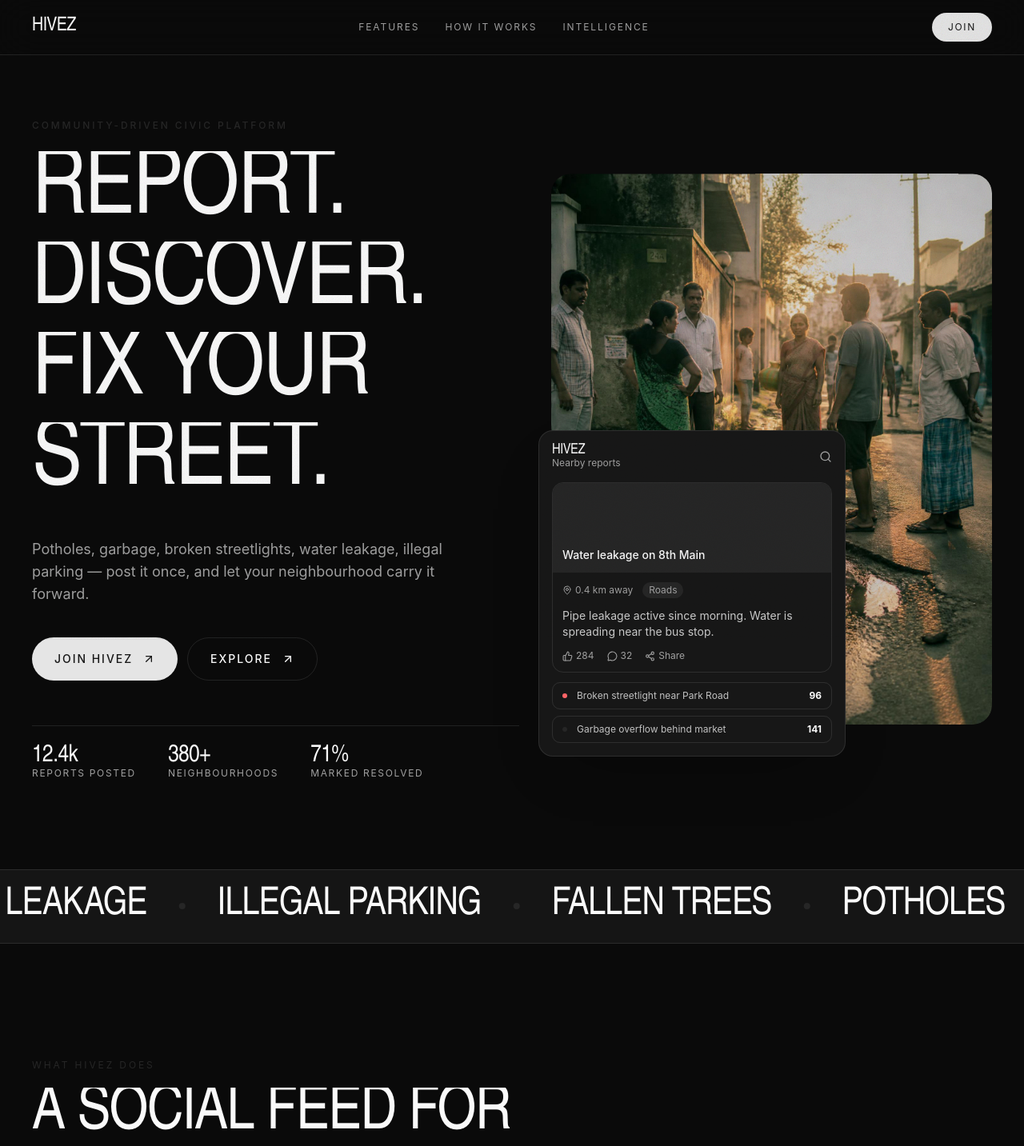
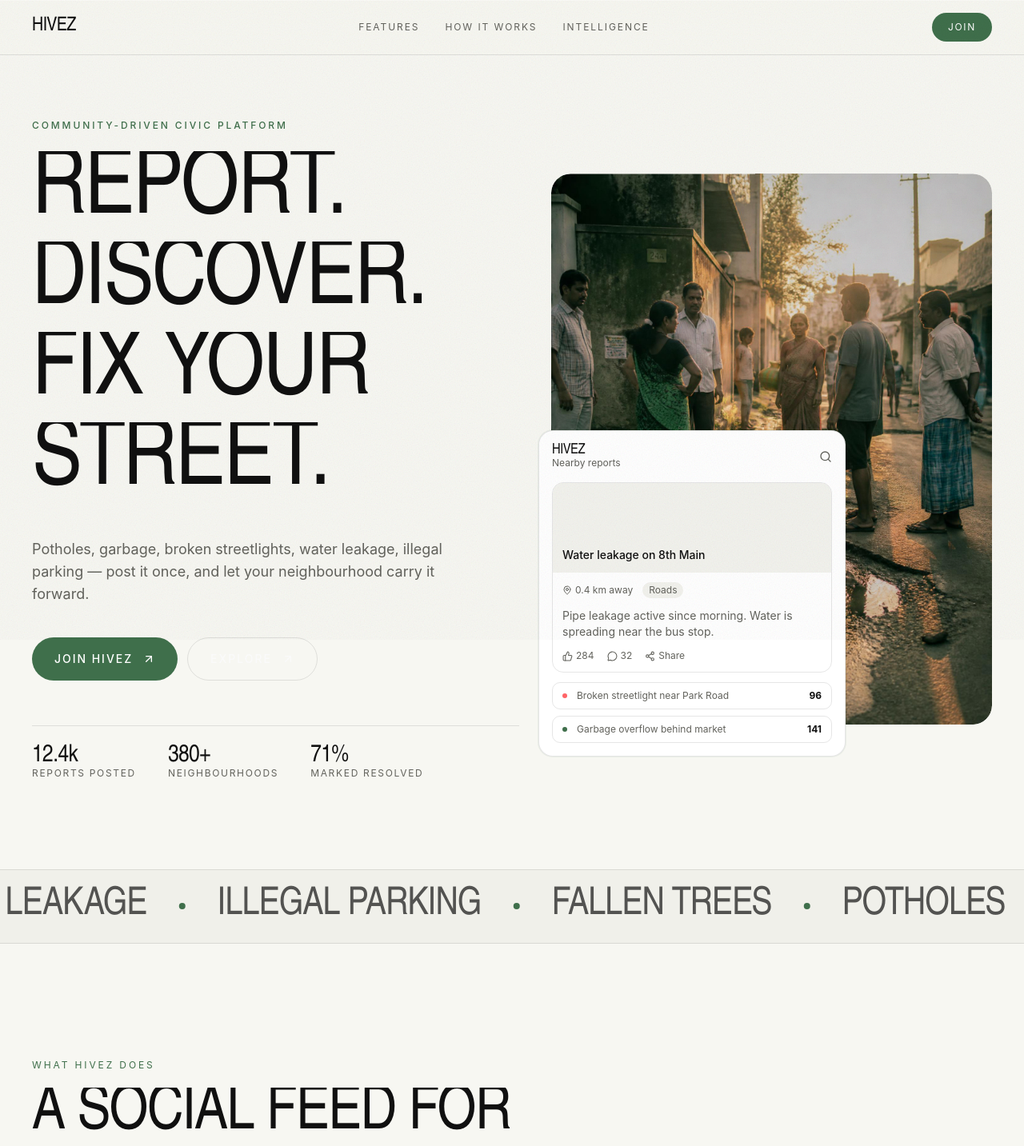
Before and after one commit to ManuelRodrigues0/hivez, a React (Vite) app: page / in a window 1280 px wide. Shown: the top 1433 px of the page at 80% size. Built offline with nearby package versions, Linux system fonts and the light colour scheme; no server answers.

Commit message:
Updated Hivez

```diff
--- a/src/index.css
+++ b/src/index.css
@@ -26,8 +26,8 @@ html.dark,
 html.light,
 .light body,
 .light #root {
-  background: #fff;
-  color: #000;
+  background: #f7f7f2;
+  color: #101010;
   transition: background-color 0.7s ease, color 0.7s ease;
 }
 
@@ -100,46 +100,46 @@ body,
 }
 
 :root {
-  --hivez-bg: #f6f4ee;
+  --hivez-bg: #f7f7f2;
   --hivez-surface: #ffffff;
-  --hivez-surface-soft: #fbfaf6;
-  --hivez-border: rgba(24, 24, 27, 0.1);
-  --hivez-text: #111111;
-  --hivez-muted: #71717a;
+  --hivez-surface-soft: #f0efe9;
+  --hivez-border: rgba(16, 16, 16, 0.1);
+  --hivez-text: #101010;
+  --hivez-muted: #62625c;
   --hivez-accent: #3f6f4b;
   --hivez-radius: 18px;
-  --background: oklch(1 0 0);
-  --foreground: oklch(0.145 0 0);
-  --card: oklch(1 0 0);
-  --card-foreground: oklch(0.145 0 0);
-  --popover: oklch(1 0 0);
-  --popover-foreground: oklch(0.145 0 0);
-  --primary: oklch(0.205 0 0);
-  --primary-foreground: oklch(0.985 0 0);
-  --secondary: oklch(0.97 0 0);
-  --secondary-foreground: oklch(0.205 0 0);
-  --muted: oklch(0.97 0 0);
-  --muted-foreground: oklch(0.556 0 0);
-  --accent: oklch(0.97 0 0);
-  --accent-foreground: oklch(0.205 0 0);
+  --background: #f7f7f2;
+  --foreground: #101010;
+  --card: #ffffff;
+  --card-foreground: #101010;
+  --popover: #ffffff;
+  --popover-foreground: #101010;
+  --primary: #3f6f4b;
+  --primary-foreground: #ffffff;
+  --secondary: #e8e6df;
+  --secondary-foreground: #101010;
+  --muted: #f0efe9;
+  --muted-foreground: #62625c;
+  --accent: #f2c14e;
+  --accent-foreground: #101010;
   --destructive: oklch(0.577 0.245 27.325);
-  --border: oklch(0.922 0 0);
-  --input: oklch(0.922 0 0);
-  --ring: oklch(0.708 0 0);
-  --chart-1: oklch(0.87 0 0);
-  --chart-2: oklch(0.556 0 0);
-  --chart-3: oklch(0.439 0 0);
-  --chart-4: oklch(0.371 0 0);
-  --chart-5: oklch(0.269 0 0);
+  --border: rgba(16, 16, 16, 0.1);
+  --input: rgba(16, 16, 16, 0.1);
+  --ring: #3f6f4b;
+  --chart-1: #3f6f4b;
+  --chart-2: #f2c14e;
+  --chart-3: #7b9a61;
+  --chart-4: #62625c;
+  --chart-5: #101010;
   --radius: 0.625rem;
-  --sidebar: oklch(0.985 0 0);
-  --sidebar-foreground: oklch(0.145 0 0);
-  --sidebar-primary: oklch(0.205 0 0);
-  --sidebar-primary-foreground: oklch(0.985 0 0);
-  --sidebar-accent: oklch(0.97 0 0);
-  --sidebar-accent-foreground: oklch(0.205 0 0);
-  --sidebar-border: oklch(0.922 0 0);
-  --sidebar-ring: oklch(0.708 0 0);
+  --sidebar: #f7f7f2;
+  --sidebar-foreground: #101010;
+  --sidebar-primary: #3f6f4b;
+  --sidebar-primary-foreground: #ffffff;
+  --sidebar-accent: #e8e6df;
+  --sidebar-accent-foreground: #101010;
+  --sidebar-border: rgba(16, 16, 16, 0.1);
+  --sidebar-ring: #3f6f4b;
 }
 
 .dark {
@@ -1340,23 +1340,23 @@ body,
 
 /* Authenticated Hivez redesign layer */
 .app-shell {
-  --hivez-bg: #f3f0e8;
-  --hivez-surface: rgba(255, 255, 255, 0.78);
-  --hivez-surface-solid: #fffdf8;
-  --hivez-surface-soft: #f8f5ed;
-  --hivez-elevated: rgba(255, 255, 255, 0.92);
-  --hivez-border: rgba(32, 30, 25, 0.11);
-  --hivez-border-strong: rgba(32, 30, 25, 0.18);
-  --hivez-text: #181610;
-  --hivez-muted: #716b5e;
-  --hivez-faint: #9a9384;
-  --hivez-accent: #4c7a49;
+  --hivez-bg: #f7f7f2;
+  --hivez-surface: rgba(255, 255, 255, 0.82);
+  --hivez-surface-solid: #ffffff;
+  --hivez-surface-soft: #f0efe9;
+  --hivez-elevated: rgba(255, 255, 255, 0.94);
+  --hivez-border: rgba(16, 16, 16, 0.1);
+  --hivez-border-strong: rgba(63, 111, 75, 0.28);
+  --hivez-text: #101010;
+  --hivez-muted: #62625c;
+  --hivez-faint: #8b8b82;
+  --hivez-accent: #3f6f4b;
   --hivez-accent-strong: #2f5f3e;
-  --hivez-warning: #d98a1d;
+  --hivez-warning: #f2c14e;
   --hivez-danger: #d84444;
   --hivez-radius: 22px;
   --hivez-radius-sm: 14px;
-  --hivez-shadow: 0 0 0 1px rgba(32, 30, 25, 0.08);
+  --hivez-shadow: 0 0 0 1px rgba(63, 111, 75, 0.12);
   --hivez-shadow-soft: none;
   background: var(--hivez-bg) !important;
   color: var(--hivez-text) !important;
@@ -1603,8 +1603,8 @@ body,
 .app-primary-button {
   min-height: 44px;
   border-radius: 999px;
-  background: var(--hivez-text) !important;
-  color: var(--hivez-bg) !important;
+  background: var(--hivez-accent) !important;
+  color: #ffffff !important;
   box-shadow: none;
 }
 
@@ -1879,6 +1879,27 @@ body,
   padding-left: 48px !important;
 }
 
+.app-page [class*="text-sky-"],
+.app-page [class*="text-blue-"],
+.app-shell [class*="text-sky-"],
+.app-shell [class*="text-blue-"] {
+  color: var(--hivez-accent) !important;
+}
+
+.app-page [class*="bg-sky-"],
+.app-page [class*="bg-blue-"],
+.app-shell [class*="bg-sky-"],
+.app-shell [class*="bg-blue-"] {
+  background-color: color-mix(in srgb, var(--hivez-accent) 14%, transparent) !important;
+}
+
+.app-page [class*="hover:bg-sky-"]:hover,
+.app-page [class*="hover:bg-blue-"]:hover,
+.app-shell [class*="hover:bg-sky-"]:hover,
+.app-shell [class*="hover:bg-blue-"]:hover {
+  background-color: color-mix(in srgb, var(--hivez-accent) 10%, transparent) !important;
+}
+
 .app-search-page [class*="Trending"],
 .app-search-page .app-secondary-button {
   box-shadow: none;
--- a/src/styles/landing.css
+++ b/src/styles/landing.css
@@ -20,8 +20,17 @@
 
 /* Ensure landing page uses proper background and foreground colors from design system */
 .landing-page {
-  background-color: var(--background);
-  color: var(--foreground);
+  --landing-bg: #f7f7f2;
+  --landing-surface: #ffffff;
+  --landing-soft: #f0efe9;
+  --landing-ink: #101010;
+  --landing-muted: #62625c;
+  --landing-green: #3f6f4b;
+  --landing-green-deep: #2f5f3e;
+  --landing-honey: #f2c14e;
+  --landing-border: rgba(16, 16, 16, 0.1);
+  background-color: var(--landing-bg);
+  color: var(--landing-ink);
 }
 
 /* Font display utility for headings */
@@ -73,13 +82,13 @@
 }
 
 .landing-page .text-foreground\/70 {
-  color: hsl(var(--foreground) / 0.7);
+  color: color-mix(in srgb, var(--landing-ink) 70%, transparent);
 }
 
 /* Dark mode support for primary section */
 .landing-page section.bg-primary {
-  background-color: var(--primary);
-  color: var(--primary-foreground);
+  background-color: var(--landing-green-deep);
+  color: #ffffff;
 }
 
 /* Grid layouts */
@@ -107,3 +116,93 @@
     padding-bottom: 1.5rem;
   }
 }
+
+.landing-page header {
+  border-color: var(--landing-border) !important;
+  background: color-mix(in srgb, var(--landing-bg) 86%, transparent) !important;
+  color: var(--landing-ink);
+  box-shadow: 0 1px 0 rgba(255, 255, 255, 0.45) inset;
+}
+
+.landing-page header a {
+  color: inherit;
+}
+
+.landing-page header nav {
+  color: var(--landing-muted) !important;
+}
+
+.landing-page header nav a:hover,
+.landing-page footer nav a:hover {
+  color: var(--landing-green) !important;
+}
+
+.landing-page a.bg-primary,
+.landing-page .bg-primary {
+  background-color: var(--landing-green) !important;
+  color: #ffffff !important;
+}
+
+.landing-page .border-border {
+  border-color: var(--landing-border) !important;
+}
+
+.landing-page .bg-background {
+  background-color: var(--landing-bg) !important;
+}
+
+.landing-page .bg-card {
+  background-color: var(--landing-surface) !important;
+}
+
+.landing-page .bg-secondary,
+.landing-page .bg-secondary\/40,
+.landing-page .bg-secondary\/50 {
+  background-color: color-mix(in srgb, var(--landing-soft) 82%, transparent) !important;
+}
+
+.landing-page .text-muted-foreground,
+.landing-page .text-foreground\/80,
+.landing-page .text-foreground\/75 {
+  color: var(--landing-muted) !important;
+}
+
+.landing-page .text-accent {
+  color: var(--landing-green) !important;
+}
+
+.landing-page .bg-accent {
+  background-color: var(--landing-green) !important;
+}
+
+.landing-page .rounded-3xl,
+.landing-page .rounded-2xl,
+.landing-page .rounded-xl {
+  box-shadow: none;
+}
+
+.landing-page [class*="shadow-"] {
+  box-shadow: 0 0 0 1px rgba(63, 111, 75, 0.08) !important;
+}
+
+.landing-page section.bg-primary .text-accent {
+  color: var(--landing-honey) !important;
+}
+
+.landing-page section.bg-primary [class*="border-primary-foreground"] {
+  border-color: rgba(255, 255, 255, 0.2) !important;
+}
+
+.landing-page .group:hover {
+  background-color: color-mix(in srgb, var(--landing-green) 8%, var(--landing-surface)) !important;
+}
+
+.landing-page footer {
+  border-color: var(--landing-border) !important;
+  background: var(--landing-soft);
+}
+
+.grain-overlay {
+  opacity: 0.22;
+  mix-blend-mode: multiply;
+}
```
